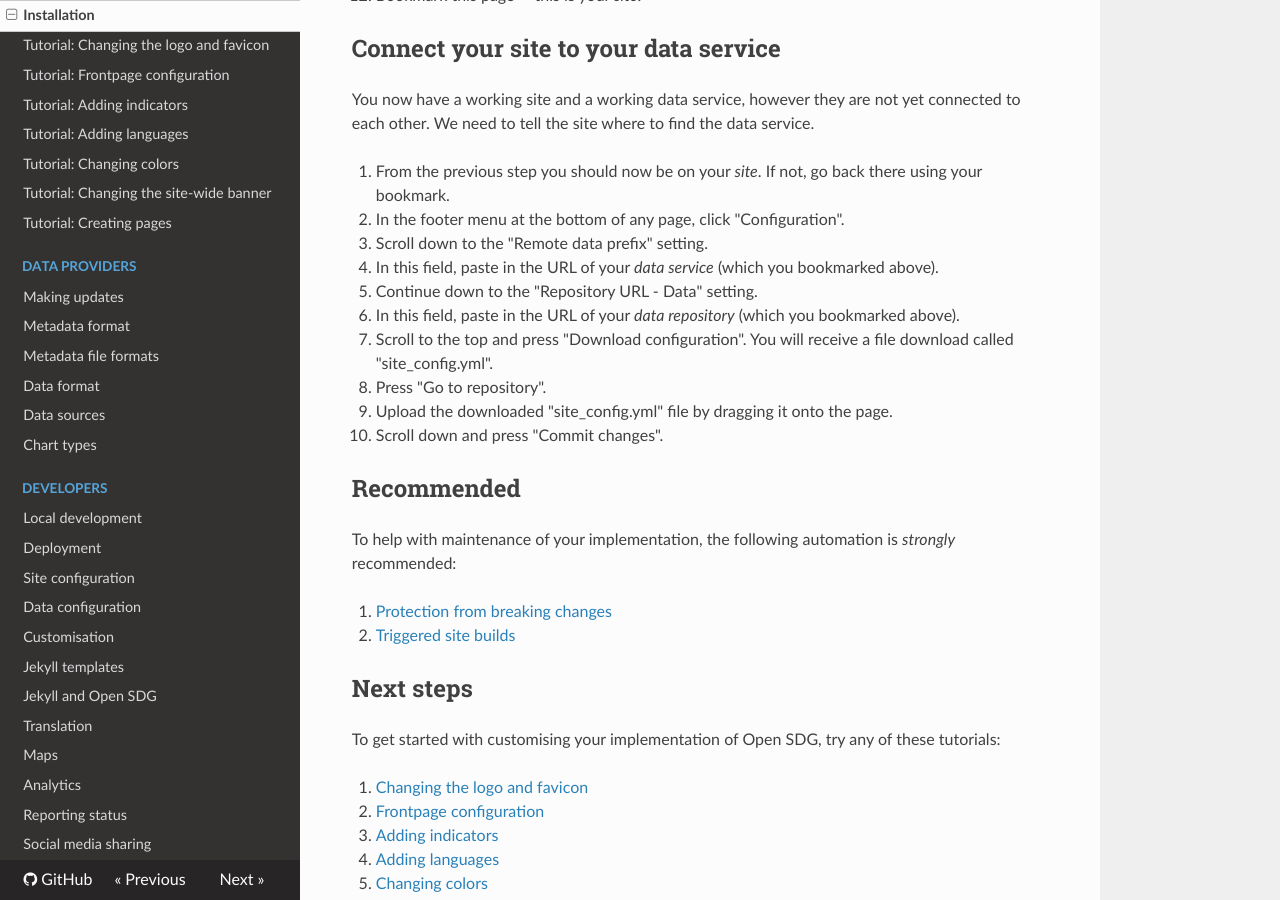
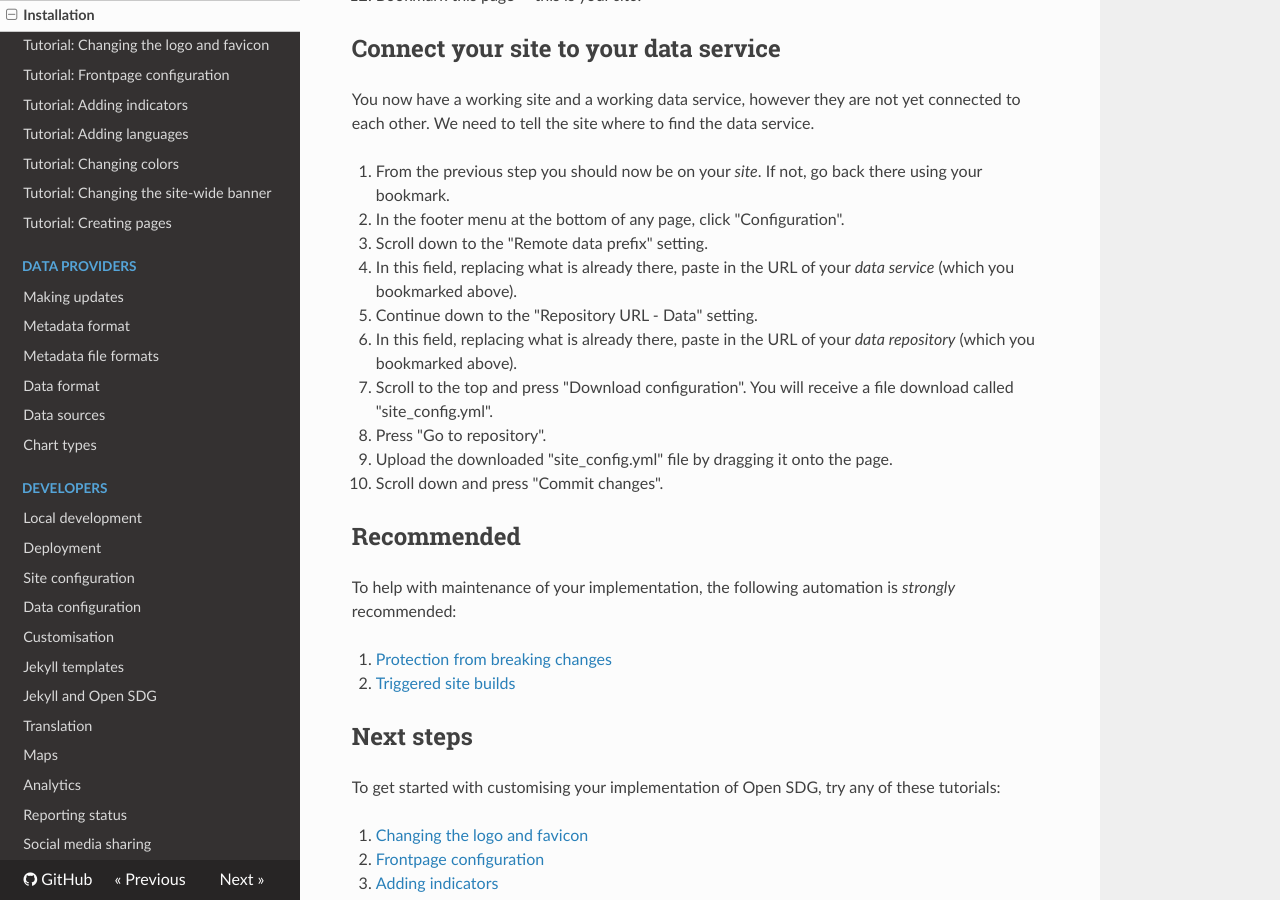
Before and after one commit to open-sdg/open-sdg, an MkDocs documentation site: the page built from docs/quick-start.md, in a window 1280 px wide and 900 px high, scrolled down 1220 px. Built offline with MkDocs 1.6.1, drawn with Linux system fonts in a browser that asks for light colours; nearby versions of some CDN libraries; old or Windows-style settings are respelled for this version of MkDocs.

Commit message:
Clarify that you are replacing something

```diff
--- a/docs/quick-start.md
+++ b/docs/quick-start.md
@@ -46,9 +46,9 @@ You now have a working site and a working data service, however they are not yet
 1. From the previous step you should now be on your *site*. If not, go back there using your bookmark.
 1. In the footer menu at the bottom of any page, click "Configuration".
 1. Scroll down to the "Remote data prefix" setting.
-1. In this field, paste in the URL of your *data service* (which you bookmarked above).
+1. In this field, replacing what is already there, paste in the URL of your *data service* (which you bookmarked above).
 1. Continue down to the "Repository URL - Data" setting.
-1. In this field, paste in the URL of your *data repository* (which you bookmarked above).
+1. In this field, replacing what is already there, paste in the URL of your *data repository* (which you bookmarked above).
 1. Scroll to the top and press "Download configuration". You will receive a file download called "site_config.yml".
 1. Press "Go to repository".
 1. Upload the downloaded "site_config.yml" file by dragging it onto the page.
```
